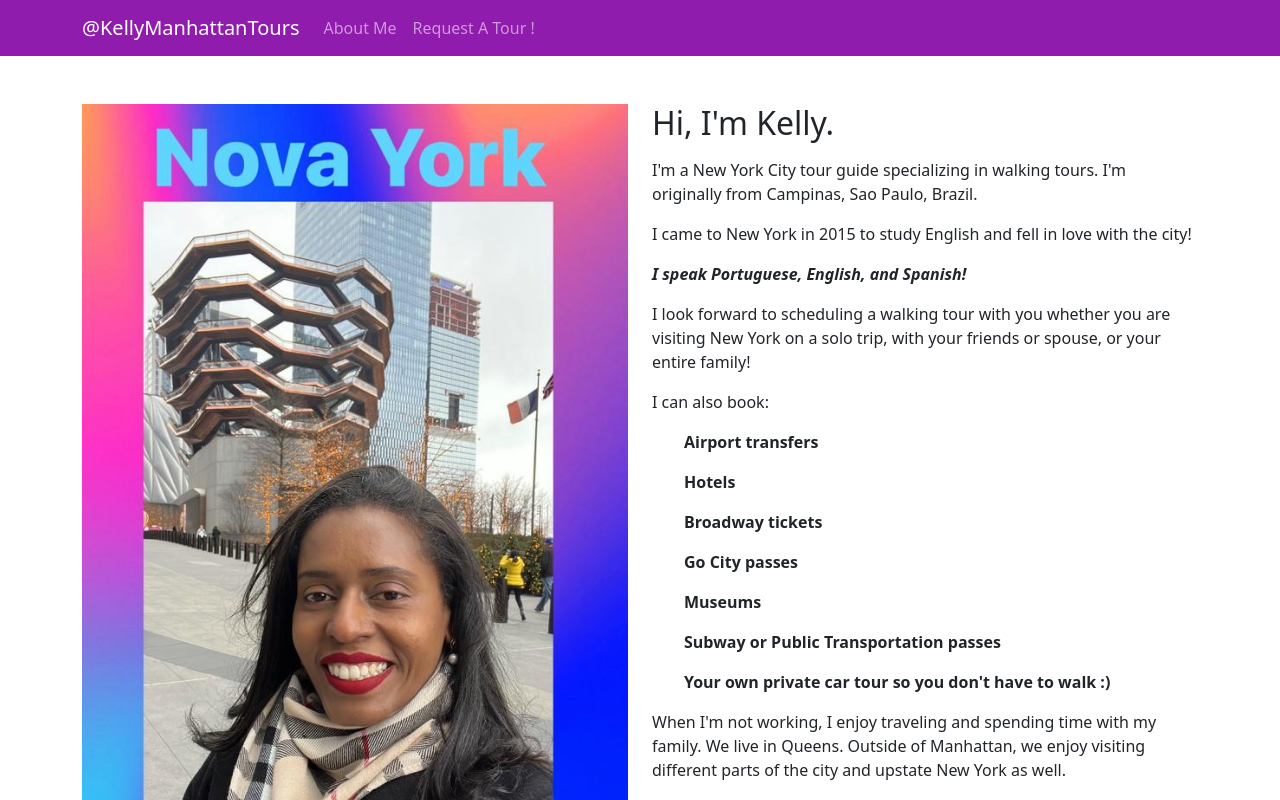
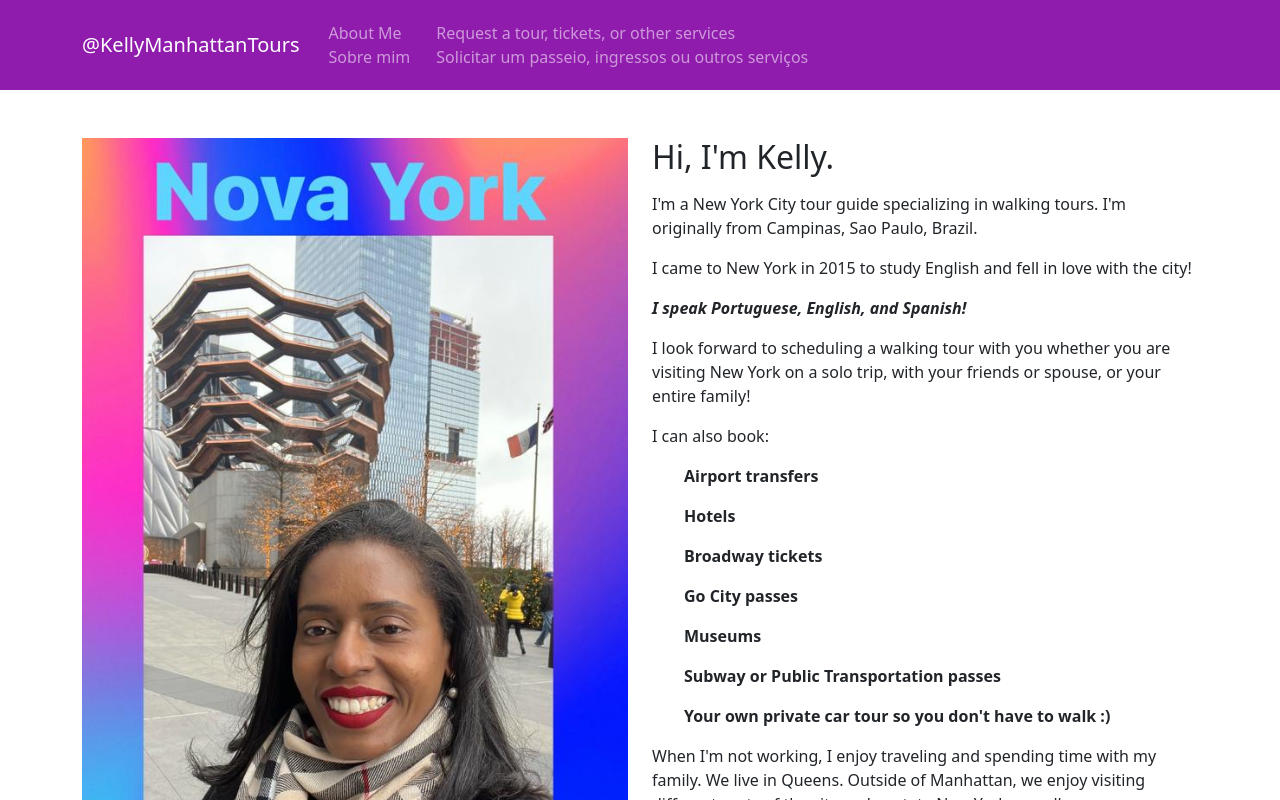
Before and after one commit to nater9ster/kellytours-app, a React (Create React App) app: page /about in a window 1280 px wide. Shown: the top 800 px of the page. Built offline with nearby package versions, Linux system fonts and the light colour scheme.

Commit message:
Adding Portuguese

```diff
--- a/src/App.js
+++ b/src/App.js
@@ -5,6 +5,8 @@ import RequestTour from "./components/RequestTour";
 import KellyTours from './components/KellyTours';
 import 'bootstrap/dist/css/bootstrap.css';
 import SSL from './components/SSL';
+import './styles/kellytours.css';
+
 
 const App = () => {
   return (
@@ -14,7 +16,7 @@ const App = () => {
           <Route path='/' element={<KellyTours />} />
           <Route path="/about" element={<AboutMe />} />
           <Route path="/request" element={<RequestTour />} />
-          <Route path="/.well-known/pki-validation" element={<SSL />} />
+          <Route path="/.well-known/pki-validation/C09C14A0079DD292F8F9271940F27E6B.txt" element={<SSL />} />
         </Routes>
       </Router>
     </div>
--- a/src/components/KellyTours.js
+++ b/src/components/KellyTours.js
@@ -2,6 +2,7 @@ import React from "react";
 import Navbar from "./Navbar";
 import ImageCarousel from "./ImageCarousel";
 import Footer from "./Footer"; // Import Footer component
+import '../styles/kellytours.css';
 
 const KellyTours = () => {
   return (
@@ -32,6 +33,7 @@ const KellyTours = () => {
           </div>
           <div className="col-12 col-md-6 full-height">
             <img src="/empire_state.jpg" alt="New York City" className="image-placeholder" />
+
           </div>
 
         </div>
--- a/src/components/Navbar.js
+++ b/src/components/Navbar.js
@@ -1,5 +1,6 @@
 import React, { useState } from "react";
 import { Link } from 'react-router-dom';
+import '../styles/kellytours.css';
 
 const Navbar = () => {
   const [isNavOpen, setIsNavOpen] = useState(false);
@@ -22,10 +23,10 @@ const Navbar = () => {
         <div className={`collapse navbar-collapse ${isNavOpen ? 'show' : ''}`}>
           <ul className="navbar-nav ml-auto">
             <li className="nav-item">
-              <Link className="nav-link" to="/about">About Me</Link>
+              <Link className="nav-link navbar-link-border" to="/about">About Me<br />Sobre mim</Link>
             </li>
             <li className="nav-item">
-              <Link className="nav-link" to="/request">Request A Tour !</Link>
+              <Link className="nav-link navbar-link-border" to="/request">Request a tour, tickets, or other services<br />Solicitar um passeio, ingressos ou outros serviços</Link>
             </li>
           </ul>
         </div>
--- a/src/components/RequestTour.js
+++ b/src/components/RequestTour.js
@@ -91,7 +91,7 @@ const RequestTour = () => {
         <div>
             <Navbar />
             <div className="title">
-                <h2 style={{ color: "#6A0DAD" }}>Request a tour or information!< br />Solicite um tour ou informações!</h2>
+                <h2 style={{ color: "#6A0DAD" }}>Request a tour, tickets, or other services< br />Solicitar um passeio, ingressos ou outros serviços</h2>
             </div>
             {formSubmitted ? (
                 <div className="thank-you-message"><em>Thank you for your submission! <br />Obrigado pela sua submissão!</em></div>
--- a/src/components/SSL.js
+++ b/src/components/SSL.js
@@ -3,9 +3,9 @@ import React from 'react';
 const SSL = () => {
   return (
     <div>
-      <p>F69317243AF0FC47D766452EE69CCFF59CED6B6A460DA186B2F2364920C5EBA3
-      sectigo.com
-      y5XJ55657J5kkXQ46u7M</p>
+      <p>F69317243AF0FC47D766452EE69CCFF59CED6B6A460DA186B2F2364920C5EBA3<br />
+        sectigo.com<br />
+        y5XJ55657J5kkXQ46u7M</p>
     </div>
   );
 };
--- a/src/styles/kellytours.css
+++ b/src/styles/kellytours.css
@@ -59,10 +59,24 @@ body {
 }
 /* Adjust the height of the image placeholder */
 .image-placeholder {
-  height: 100%; /* Adjust the height as needed */
   max-width: 100%; /* Ensure the image is not wider than its parent */
   object-fit: cover; /* Ensure the image scales proportionally */
 }
+
+/* Mobile devices */
+@media (max-width: 768px) {
+  .image-placeholder {
+    height: auto; /* Adjust the height to be automatic on smaller screens */
+  }
+}
+
+/* Larger devices */
+@media (min-width: 769px) {
+  .image-placeholder {
+    height: 100%; /* Keep the image tall on larger screens */
+  }
+}
+
 
 .carousel-image {
   width: 200px;
@@ -85,3 +99,12 @@ body {
 .carousel-image {
   height: 290px; /* Set the desired height */
 }
+.navbar-link-border {
+  border: 2px solid black; /* Adjust the border size and color as needed */
+  padding: 5px; /* Add some padding inside the border */
+  border-radius: 5px; /* Optional: add border-radius for rounded corners */
+  display: inline-block; /* Ensure padding and border are applied correctly */
+  margin: 5px; /* Optional: add some margin for spacing between navbar items */
+  color: inherit; /* Optional: ensures the link color inherits from the parent */
+  text-decoration: none; /* Optional: removes the underline from the links */
+}
```
